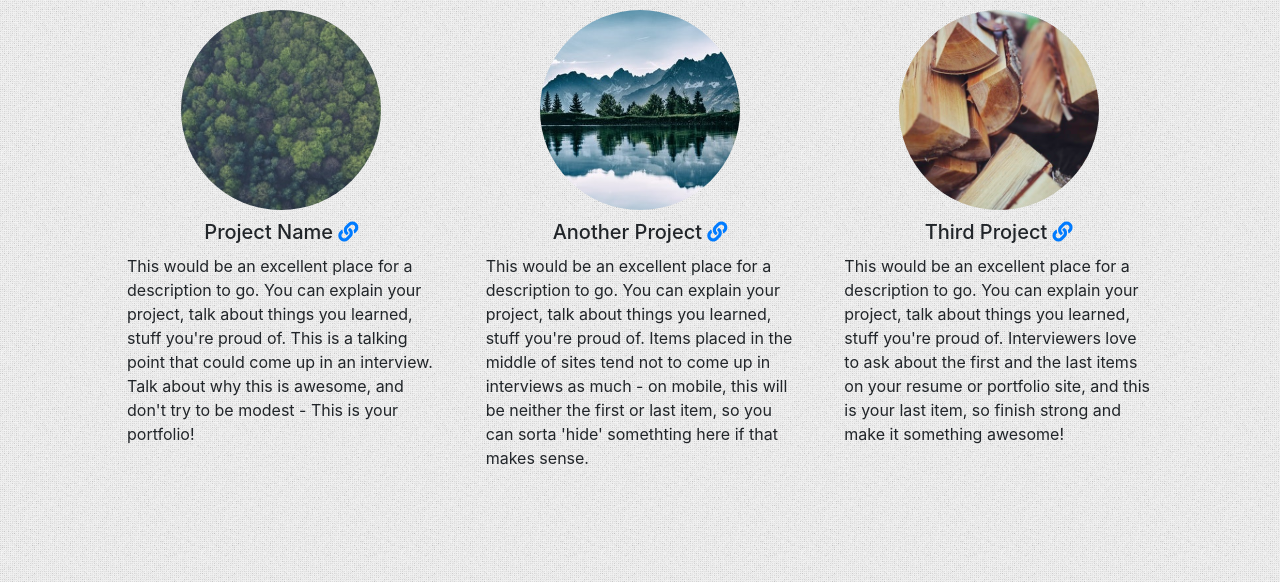
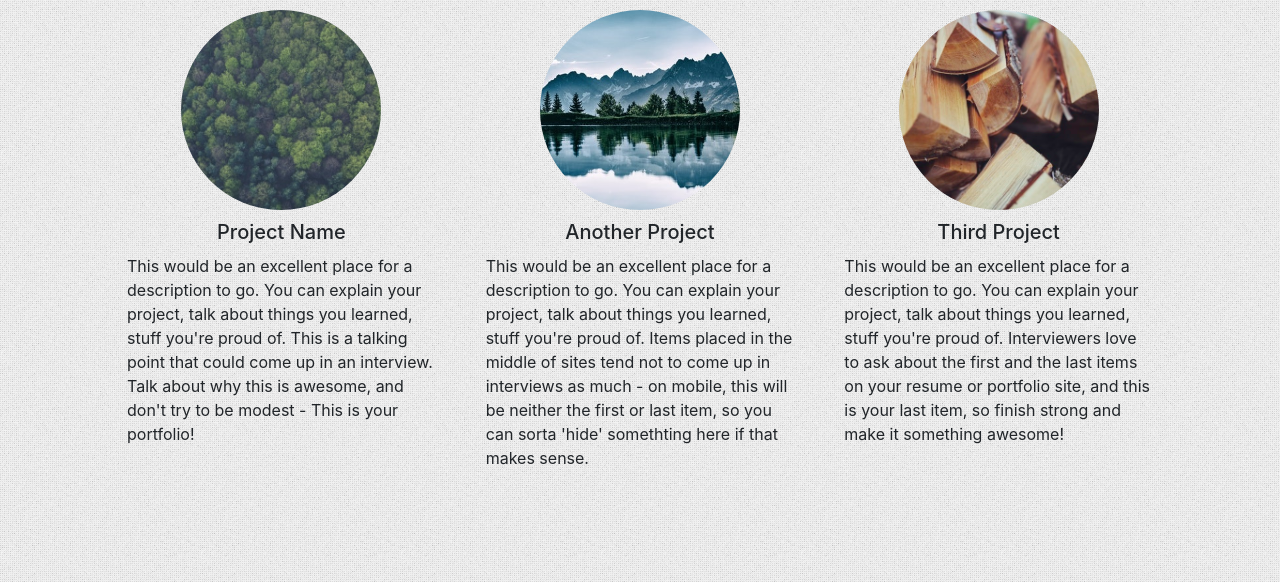
Before and after one commit to RockerMan503/site.jonwilliams.www, a plain HTML site: page index.html in a window 1280 px wide. Shown: the part 221-803 px from the top of the page. Drawn offline with nearby package versions, Linux system fonts and the light colour scheme.

Commit message:
- Temporarily removed dead link buttons

```diff
--- a/index.html
+++ b/index.html
@@ -76,21 +76,21 @@
           <!-- FIRST COLUMN -->
           <div class="col-md-4">
             <img class="jw-showcase-img" src="/assets/showcase_1.jpeg" alt="Showcase 1 picture">
-            <h5 class="jw-showcase-text">Project Name <a href="#"><i class="fas fa-link"></i></a></h5>
+            <h5 class="jw-showcase-text">Project Name</h5> <!-- Place inside h5 tag for link <a href="#"><i class="fas fa-link"></i></a> -->
             <p class="text-left jw-showcase-text">This would be an excellent place for a description to go. You can explain your project, talk about things you learned, stuff you're proud of. This is a talking point that could come up in an interview. Talk about why this is awesome, and don't try to be modest - This is your portfolio!<p>
           </div>
 
           <!-- SECOND COLUMN -->
           <div class="col-md-4">
             <img class="jw-showcase-img" src="/assets/showcase_2.jpeg" alt="Showcase 2 picture">
-             <h5 class="jw-showcase-text">Another Project <a href="#"><i class="fas fa-link"></i></a></h5>
+             <h5 class="jw-showcase-text">Another Project</h5>
             <p class="text-left jw-showcase-text">This would be an excellent place for a description to go. You can explain your project, talk about things you learned, stuff you're proud of. Items placed in the middle of sites tend not to come up in interviews as much - on mobile, this will be neither the first or last item, so you can sorta 'hide' somethting here if that makes sense.<p>
           </div>
 
           <!-- THIRD COLUMN -->
           <div class="col-md-4">
             <img class="jw-showcase-img" src="/assets/showcase_3.jpg" alt="Showcase 3 picture">
-             <h5 class="jw-showcase-text">Third Project <a href="#"><i class="fas fa-link"></i></a></h5>
+             <h5 class="jw-showcase-text">Third Project</h5>
             <p class="text-left jw-showcase-text">This would be an excellent place for a description to go. You can explain your project, talk about things you learned, stuff you're proud of. Interviewers love to ask about the first and the last items on your resume or portfolio site, and this is your last item, so finish strong and make it something awesome!<p>
           </div>
 
```
